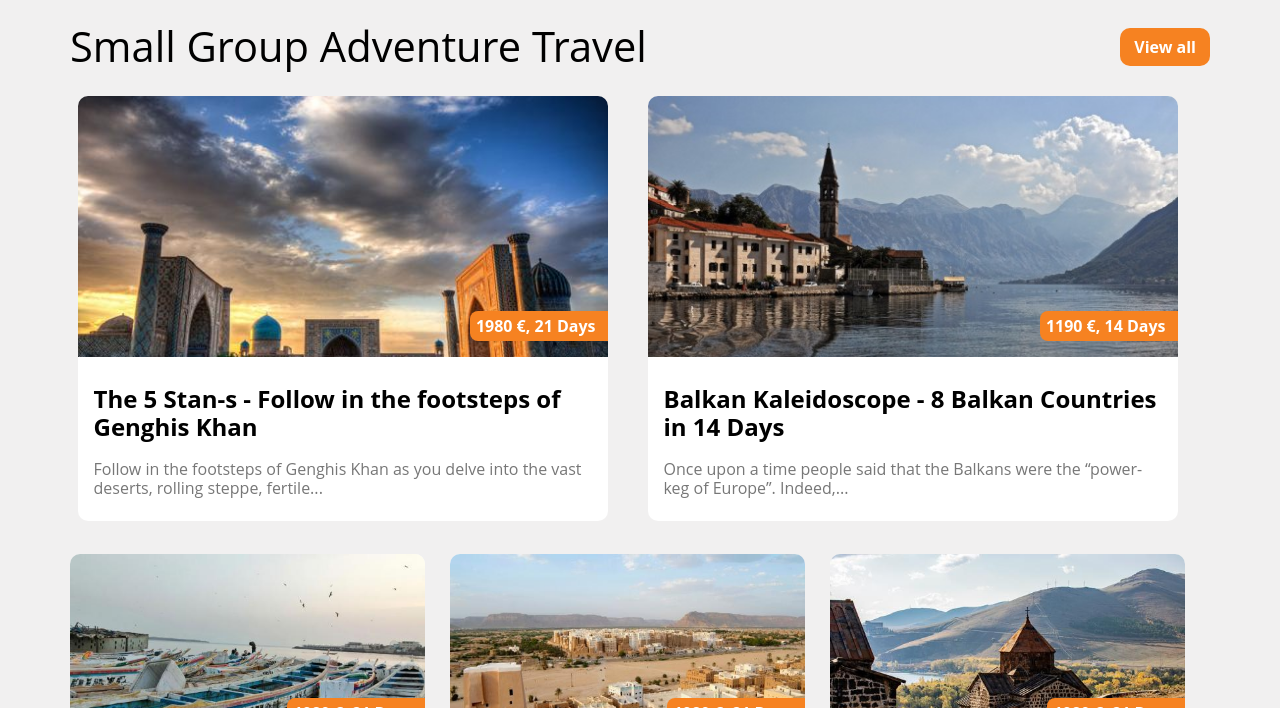
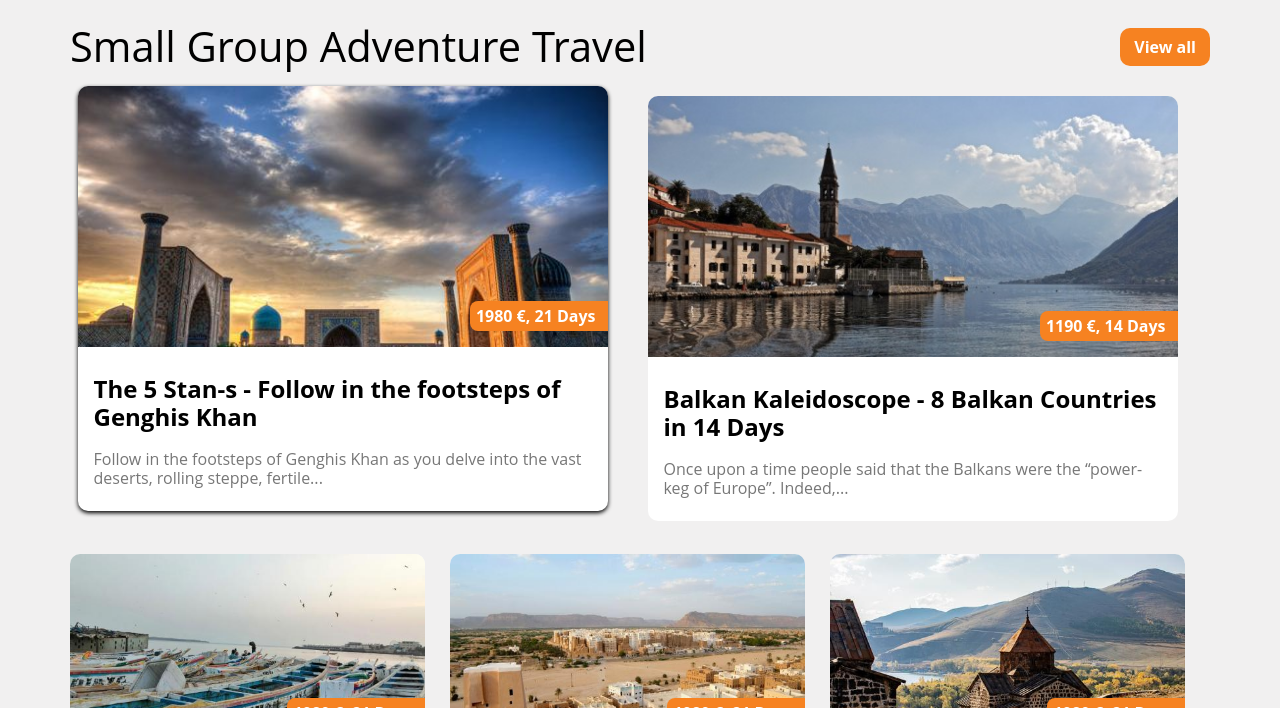
Before and after one commit to PenguinTravel/PenguinTravel.github.io, a plain HTML site: page index.html in a window 1280 px wide. In both pictures the pointer is over the element 342 px from the left and 1030 px from the top of the page. Shown: the part 722-1430 px from the top of the page. Drawn offline with Linux system fonts and the light colour scheme.

Commit message:
Update style.css

```diff
--- a/css/style.css
+++ b/css/style.css
@@ -380,6 +380,11 @@ header .header-top .container span:hover:last-child::before{
   background-color: var(--alt-color);
   border-radius: 10px;
   overflow: hidden;
+  transition: var(--main-transition);
+}
+.travel .row .col .card:hover {
+  transform: translateY(-10px);
+  box-shadow: 0 2px 4px rgb(0 0 0 / 100%);
 }
 .travel .row:last-child .col .card {
   max-width: 360px;
```
